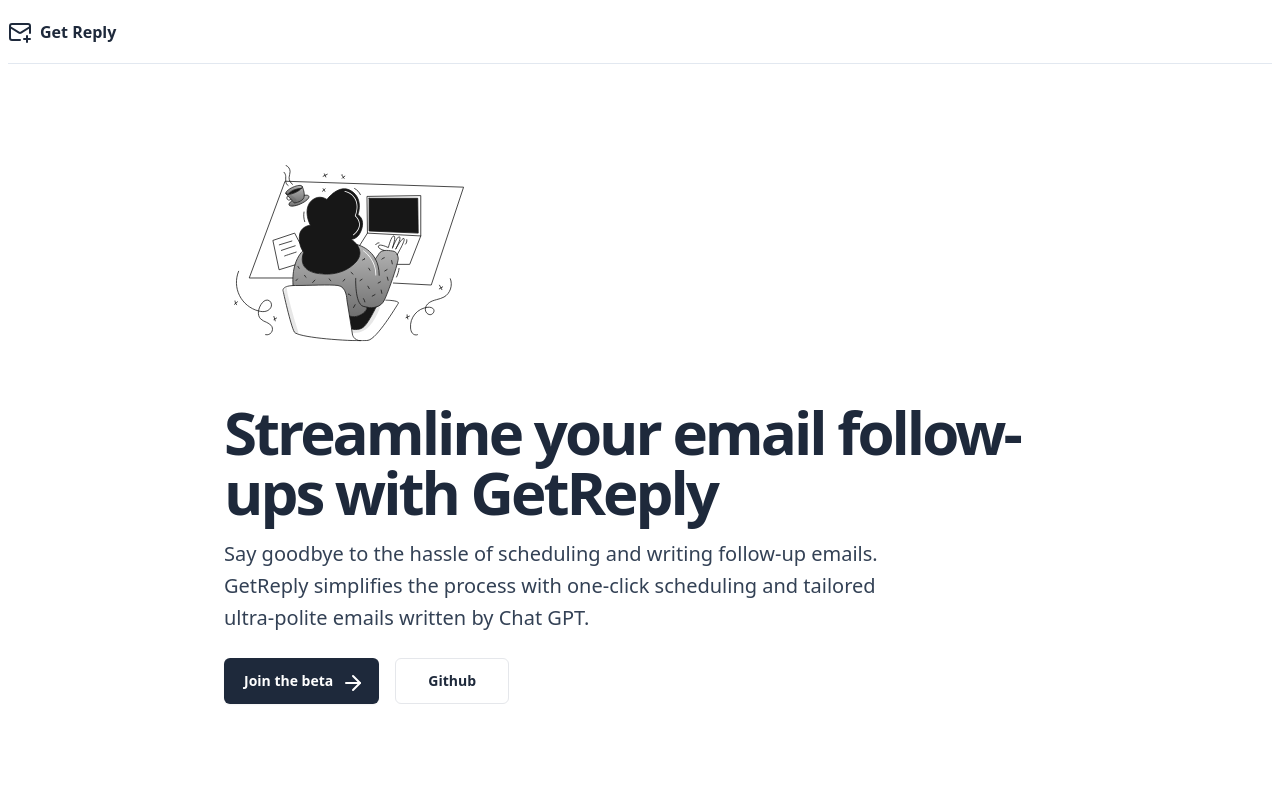
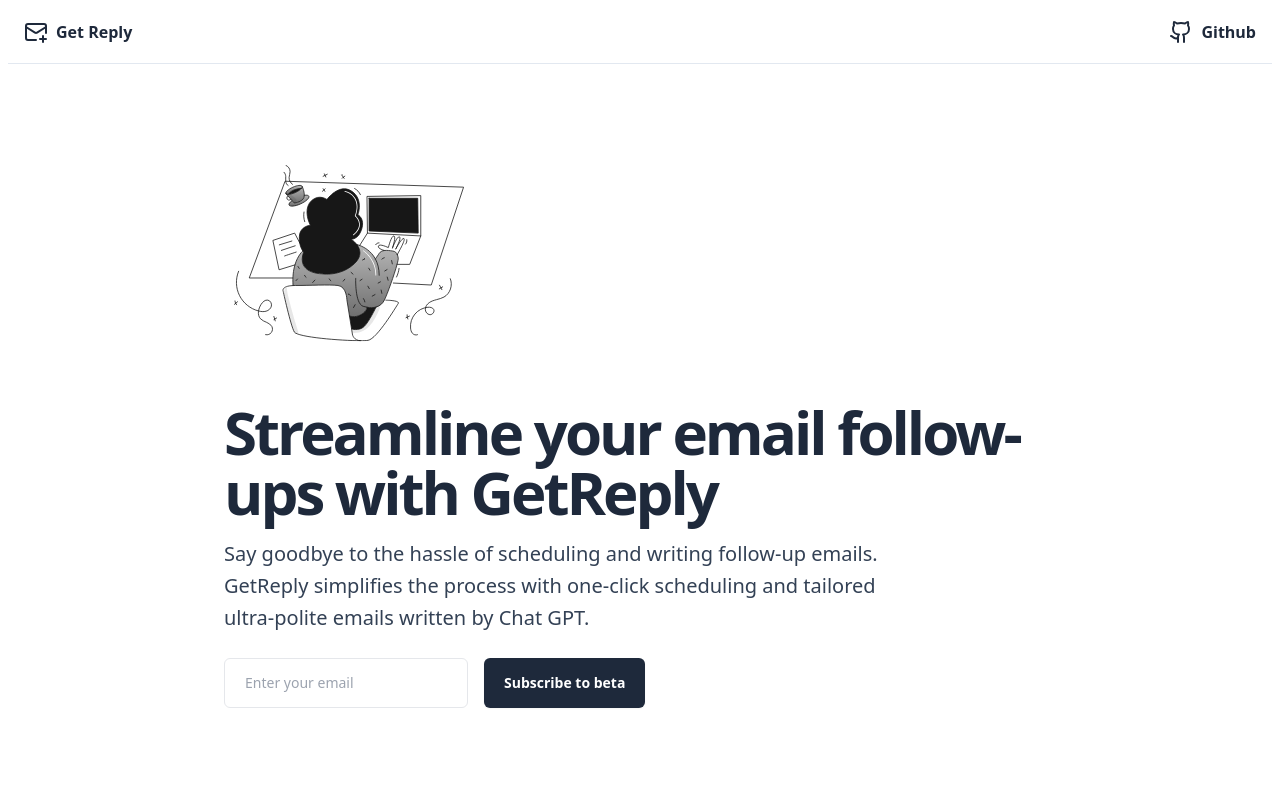
Before and after one commit to azorin-studio/get-reply, a Next.js app: page / in a window 1280 px wide. Shown: the top 800 px of the page. Built offline with nearby package versions, Linux system fonts and the light colour scheme.

Commit message:
added email form

```diff
--- a/src/components/Header.tsx
+++ b/src/components/Header.tsx
@@ -1,10 +1,10 @@
 import Link from 'next/link'
-import { MailPlus } from 'lucide-react'
+import { MailPlus, Github } from 'lucide-react'
 
 export default function Header() {
   return (
     <header className="container sticky top-0 z-40 bg-white mx-auto px-2">
-      <div className="flex h-16 items-center justify-between border-b border-b-slate-200 py-4">
+      <div className="flex h-16 items-center justify-between border-b border-b-slate-200 py-4 px-4">
         <div className="flex gap-6 md:gap-10">
           <Link href="/" className="items-center space-x-2 flex">
             <MailPlus />
@@ -23,12 +23,15 @@
           </nav>
         </div>
         <nav>
-          {/* <Link
-            href="/login"
-            // className={cn(buttonVariants({ size: "sm" }), "px-4")}
+          <Link
+            href="https://github.com/azorin-studio/get-reply"
+            className="items-center space-x-2 flex"
           >
-            Login
-          </Link> */}
+            <Github />
+            <span className="font-bold sm:inline-block">
+            Github
+            </span>
+          </Link>
         </nav>
       </div>
     </header>
--- /dev/null
+++ b/src/components/NewsletterForm.tsx
@@ -0,0 +1,30 @@
+import React from 'react'
+
+const NewsletterForm = () => {
+
+  return (
+    <form
+      action="https://buttondown.email/api/emails/embed-subscribe/amonecho"
+      method="post"
+      target="popupwindow"
+      className="flex flex-col sm:flex-row gap-4"
+      onSubmit={() => window.open('https://buttondown.email/amonecho', 'popupwindow')}
+    >
+      <label className="hidden" htmlFor="bd-email">Enter your email</label>
+      <input
+        type="email"
+        name="email"
+        id="bd-email"
+        placeholder='Enter your email'
+        className="block flex-1 border rounded-md bg-transparent py-3 px-5 text-gray-900 placeholder:text-gray-400 focus:ring-0 sm:text-sm sm:leading-6"
+      />
+      <input
+        type="submit"
+        value="Subscribe to beta"
+        className="inline-flex items-center align-items rounded-md bg-slate-800 py-3 px-5 text-sm font-semibold text-white shadow-sm hover:bg-slate-500 focus-visible:outline focus-visible:outline-2 focus-visible:outline-offset-2 focus-visible:outline-indigo-600"
+      />
+    </form>
+  )
+}
+
+export default NewsletterForm
--- a/src/pages/index.tsx
+++ b/src/pages/index.tsx
@@ -9,6 +9,7 @@
 
 import EXAMPLES from '~/data/examples'
 import { useState } from 'react'
+import NewsletterForm from '~/components/NewsletterForm'
 
 function classNames(...classes: string[]) {
   return classes.filter(Boolean).join(' ')
@@ -41,19 +42,20 @@
                 </p>
               </div>
               <div className="flex gap-4">
-                <Link
+                {/* <Link
                   href="https://github.com/azorin-studio/get-reply/issues/1"
                   className="inline-flex items-center align-items rounded-md bg-slate-800 py-3 px-5 text-sm font-semibold text-white shadow-sm hover:bg-indigo-500 focus-visible:outline focus-visible:outline-2 focus-visible:outline-offset-2 focus-visible:outline-indigo-600"
                 >
                   Join the beta
                   <span className="-mr-0.5 ml-2 h-5 w-5"><ArrowRight  /></span>
-                </Link>
-                <Link
+                </Link> */}
+                <NewsletterForm />
+                {/* <Link
                   href="https://github.com/azorin-studio"
                   className="inline-flex items-center align-items rounded-md py-3 px-8 text-sm font-semibold border hover:bg-indigo-500 focus-visible:outline focus-visible:outline-2 focus-visible:outline-offset-2 focus-visible:outline-indigo-600"
                 >
                   Github
-                </Link>
+                </Link> */}
             </div>
             </section>
 
```
